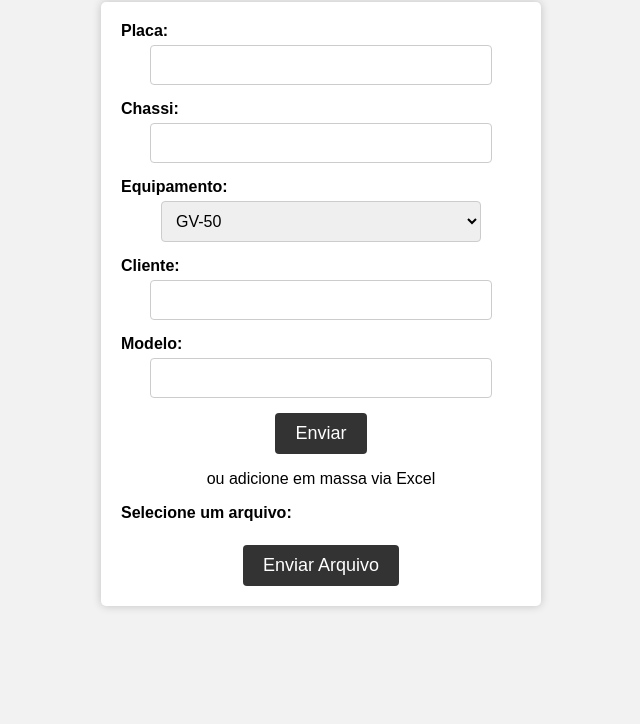
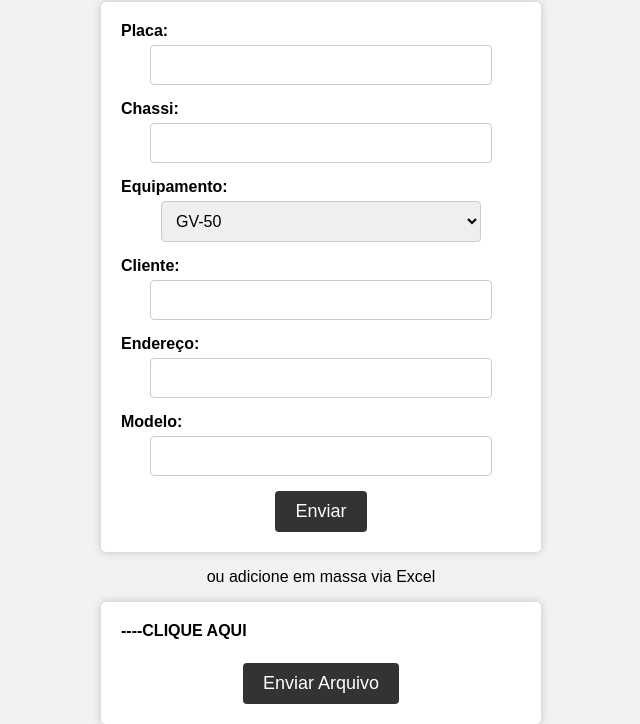
Before and after one commit to sndr/web_project, a plain HTML site: page templates/manutencao.html in a window 1280 px wide. Shown: the part 78-802 px from the top of the page, without its empty margins (319-959 px from the left). Drawn offline with Linux system fonts and the light colour scheme; files that its build step writes are made by us from their sources.

Commit message:
Update manutencao.html

```diff
--- a/templates/manutencao.html
+++ b/templates/manutencao.html
@@ -27,13 +27,17 @@
         <label for="cliente">Cliente:</label>
         <input type="text" id="cliente" name="cliente" ><br>
 
+        <label for="endereco">Endereço:</label>
+        <input type="text" id="endereco" name="endereco" ><br>
+
         <label for="telefone">Modelo:</label>
         <input type="text" id="modelo" name="modelo"><br>
         <input type="submit" value="Enviar">
-
+    </form>
         <p>ou adicione em massa via Excel</p>
 
-        <label for="arquivo">Selecione um arquivo:</label>
+    <form action="manutenção/done" method="POST","GET" enctype="multipart/form-data">
+        <label for="arquivo">----CLIQUE AQUI</label>
         <input type="file" id="arquivo" name="arquivo" accept=".xlsx"><br>
         <input type="submit" value="Enviar Arquivo">
     </form>
```
